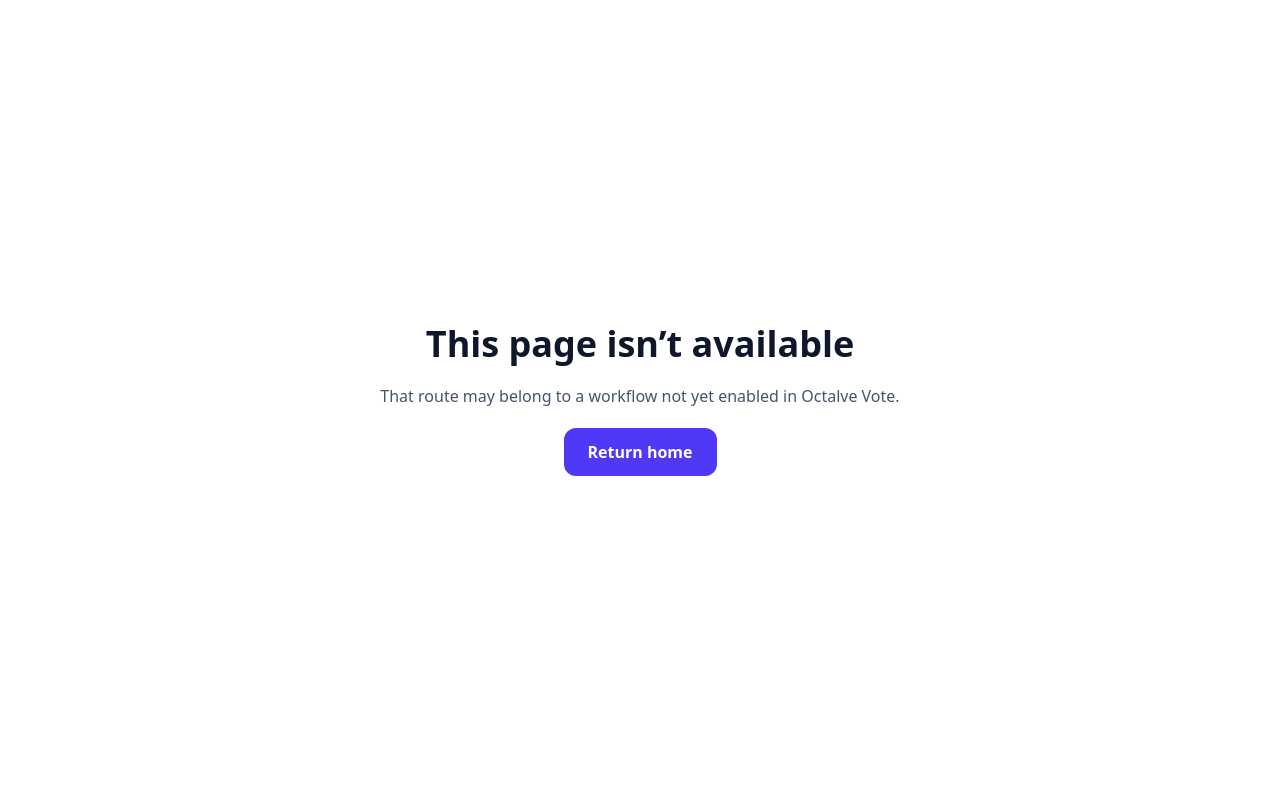
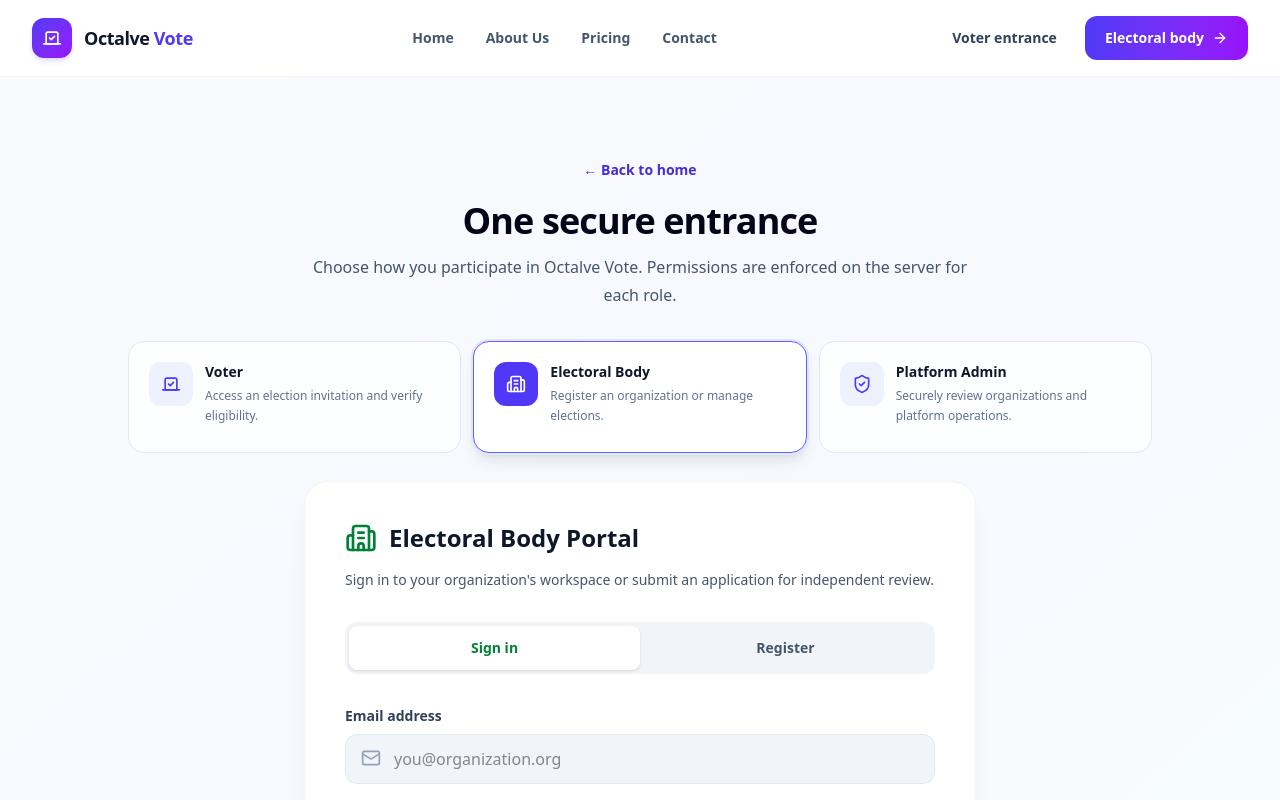
Before and after one commit to octalve-core/octalve-vote, a Next.js app: page /auth in a window 1280 px wide. Before the commit this address had no page. Shown: the top 800 px of the page. Built offline with nearby package versions, Linux system fonts and the light colour scheme.

Commit message:
feat(auth): consolidate voter, electoral and admin entrances into role-aware secure access

```diff
--- a/app/(public)/admin/login/page.tsx
+++ b/app/(public)/admin/login/page.tsx
@@ -1,19 +1,4 @@
-import type { Metadata } from "next";
-import { ShieldCheck } from "lucide-react";
-import { StaffLoginForm } from "@/components/sections/auth/staff-login-form";
-import { isAdminMfaEnabled } from "@/lib/auth/config";
+import { redirect } from "next/navigation";
 
-export const dynamic = "force-dynamic";
-export const metadata: Metadata = { title: "Platform administrator sign-in" };
-
-export default function PlatformLoginPage() {
-  return <main className="min-h-[70vh] bg-gradient-to-br from-slate-50 via-indigo-50/40 to-purple-50/30 px-5 py-16">
-    <div className="mx-auto max-w-lg rounded-3xl border border-slate-100 bg-white p-8 shadow-xl shadow-indigo-950/5 md:p-10">
-      <span className="mx-auto flex size-14 items-center justify-center rounded-2xl bg-indigo-600 text-white"><ShieldCheck className="size-7" /></span>
-      <h1 className="mt-5 text-center text-3xl font-extrabold">Platform Administrator</h1>
-      <p className="mt-3 text-center text-sm leading-6 text-slate-600">Authorized administrator accounts only. Public registration does not create platform administrators.</p>
-      <StaffLoginForm role="admin" enabled={isAdminMfaEnabled()} />
-      <p className="mt-6 text-center text-xs text-amber-800">Admin access requires a provisioned account, an authenticator code and an enabled review environment. No public admin registration.</p>
-    </div>
-  </main>;
-}
+/** Compatibility URL only: every role now shares /auth with separate server authority. */
+export default function LegacyLoginEntry() { redirect("/auth?role=admin"); }
--- /dev/null
+++ b/app/(public)/auth/page.tsx
@@ -0,0 +1,19 @@
+import type { Metadata } from "next";
+import { isSignupEnabled, isStaffLoginEnabled, isAdminMfaEnabled } from "@/lib/auth/config";
+import { UnifiedAccessSection, type AccessRole } from "@/components/sections/auth/unified-access-section";
+
+export const dynamic = "force-dynamic";
+export const metadata: Metadata = {
+  title: "Secure access",
+  description: "One secure entry for voters, electoral bodies and platform administrators."
+};
+
+export default async function AuthPage({ searchParams }: {
+  searchParams: Promise<{ role?: string; mode?: string; email_verified?: string }>
+}) {
+  const query = await searchParams;
+  const role: AccessRole = query.role === "voter" || query.role === "admin" ? query.role : "electoral";
+  return <UnifiedAccessSection role={role} initialMode={query.mode === "register" && role === "electoral" ? "register" : "login"}
+    staffEnabled={isStaffLoginEnabled()} signupEnabled={isSignupEnabled()}
+    adminEnabled={isAdminMfaEnabled()} emailVerified={query.email_verified === "1"} />;
+}
--- a/app/(public)/electoral/login/page.tsx
+++ b/app/(public)/electoral/login/page.tsx
@@ -1,12 +1,4 @@
-import type { Metadata } from "next";
-import { ElectoralAuthSection } from "@/components/sections/auth/electoral-auth-section";
-import { isSignupEnabled, isStaffLoginEnabled } from "@/lib/auth/config";
+import { redirect } from "next/navigation";
 
-export const dynamic = "force-dynamic";
-export const metadata: Metadata = { title: "Electoral body portal" };
-
-export default async function ElectoralLoginPage({ searchParams }: { searchParams: Promise<{ email_verified?: string }> }) {
-  const { email_verified } = await searchParams;
-  return <ElectoralAuthSection loginEnabled={isStaffLoginEnabled()} signupEnabled={isSignupEnabled()}
-    emailVerified={email_verified === "1"} />;
-}
+/** Compatibility URL only: every role now shares /auth with separate server authority. */
+export default function LegacyLoginEntry() { redirect("/auth?role=electoral"); }
--- a/app/(public)/voter/login/page.tsx
+++ b/app/(public)/voter/login/page.tsx
@@ -1,4 +1,4 @@
-import type { Metadata } from "next";
-import { RoleEntrySection } from "@/components/sections/role-entry/role-entry-section";
-export const metadata: Metadata = { title: "Voter portal" };
-export default function Page() { return <RoleEntrySection role="voter" />; }
+import { redirect } from "next/navigation";
+
+/** Compatibility URL only: every role now shares /auth with separate server authority. */
+export default function LegacyLoginEntry() { redirect("/auth?role=voter"); }
--- /dev/null
+++ b/components/sections/auth/unified-access-section.tsx
@@ -0,0 +1,92 @@
+"use client";
+
+import Link from "next/link";
+import { useState } from "react";
+import { Building2, CheckCircle2, LockKeyhole, ShieldCheck, Vote } from "lucide-react";
+import { StaffLoginForm } from "@/components/sections/auth/staff-login-form";
+import { ElectoralRegisterForm } from "@/components/sections/auth/electoral-register-form";
+
+export type AccessRole = "voter" | "electoral" | "admin";
+type Props = {
+  role: AccessRole;
+  initialMode: "login" | "register";
+  staffEnabled: boolean;
+  signupEnabled: boolean;
+  adminEnabled: boolean;
+  emailVerified: boolean;
+};
+
+const choices = [
+  { role: "voter", label: "Voter", icon: Vote, summary: "Access an election invitation and verify eligibility." },
+  { role: "electoral", label: "Electoral Body", icon: Building2, summary: "Register an organization or manage elections." },
+  { role: "admin", label: "Platform Admin", icon: ShieldCheck, summary: "Securely review organizations and platform operations." }
+] as const;
+
+export function UnifiedAccessSection({
+  role, initialMode, staffEnabled, signupEnabled, adminEnabled, emailVerified
+}: Props) {
+  const [mode, setMode] = useState<"login" | "register">(initialMode);
+  const isElectoral = role === "electoral";
+  const available = role === "admin" ? adminEnabled : staffEnabled;
+  return <main className="min-h-[75vh] bg-gradient-to-br from-slate-50 via-indigo-50/50 to-emerald-50/40 px-4 py-12 sm:px-6 sm:py-20">
+    <div className="mx-auto max-w-5xl">
+      <div className="mb-8 text-center">
+        <Link href="/" className="text-sm font-semibold text-indigo-700 hover:underline">← Back to home</Link>
+        <h1 className="mt-5 text-3xl font-extrabold tracking-tight text-slate-950 sm:text-4xl">One secure entrance</h1>
+        <p className="mx-auto mt-3 max-w-2xl text-sm leading-7 text-slate-600 sm:text-base">
+          Choose how you participate in Octalve Vote. Permissions are enforced on the server for each role.
+        </p>
+      </div>
+      <nav aria-label="Choose account role" className="grid grid-cols-1 gap-3 sm:grid-cols-3">
+        {choices.map(choice => <Link key={choice.role} href={`/auth?role=${choice.role}`}
+          aria-current={choice.role === role ? "page" : undefined}
+          className={"flex min-h-28 items-start gap-3 rounded-2xl border p-5 transition hover:border-indigo-400 " +
+            (role === choice.role ? "border-indigo-500 bg-white shadow-lg ring-2 ring-indigo-100" : "border-slate-200 bg-white/80")}>
+          <span className={"rounded-xl p-3 " + (role === choice.role ? "bg-indigo-600 text-white" : "bg-indigo-50 text-indigo-600")}>
+            <choice.icon className="size-5" aria-hidden="true" />
+          </span>
+          <span><span className="block text-sm font-bold text-slate-900">{choice.label}</span>
+            <span className="mt-1 block text-xs leading-5 text-slate-500">{choice.summary}</span></span>
+        </Link>)}
+      </nav>
+      <div className="mx-auto mt-7 max-w-2xl rounded-3xl border border-slate-100 bg-white p-6 shadow-xl shadow-indigo-950/5 sm:p-10">
+        {role === "voter" ? <>
+          <div className="flex items-center gap-3"><Vote className="size-8 text-indigo-600" />
+            <h2 className="text-2xl font-extrabold">Your vote, your voice.</h2></div>
+          <p className="mt-4 leading-7 text-slate-600">
+            Eligible voters will open a verified election invitation and complete a one-time eligibility check.
+          </p>
+          <div role="status" className="mt-7 rounded-2xl border border-amber-200 bg-amber-50 p-5 text-sm leading-7 text-amber-900">
+            Voter sign-in, OTP delivery and ballot submission are intentionally unavailable during security review.
+            No voter credentials or votes are collected through this page.
+          </div>
+          <div className="mt-6 flex items-center gap-2 text-sm text-slate-600">
+            <LockKeyhole className="size-4" /> Voting remains disabled until independent security testing is complete.
+          </div>
+        </> : <>
+          <div className="flex items-center gap-3">
+            {isElectoral ? <Building2 className="size-8 text-green-700"/> : <ShieldCheck className="size-8 text-indigo-600"/>}
+            <h2 className="text-2xl font-extrabold">{isElectoral ? "Electoral Body Portal" : "Platform Administrator"}</h2>
+          </div>
+          <p className="mt-3 text-sm leading-7 text-slate-600">{isElectoral
+            ? "Sign in to your organization's workspace or submit an application for independent review."
+            : "Authorized personnel only. Administrators require a provisioned account and authenticator verification."}</p>
+          {emailVerified && isElectoral && <p role="status" className="mt-5 flex gap-2 rounded-xl border border-green-200 bg-green-50 p-4 text-sm font-semibold text-green-800">
+            <CheckCircle2 className="size-5" /> Organization email verified. Sign in to continue.
+          </p>}
+          {isElectoral && <div className="mt-7 grid grid-cols-2 rounded-xl bg-slate-100 p-1" role="tablist" aria-label="Electoral access">
+            <button role="tab" type="button" aria-selected={mode === "login"} onClick={() => setMode("login")}
+              className={"rounded-lg py-3 text-sm font-bold " + (mode === "login" ? "bg-white text-green-700 shadow-sm" : "text-slate-600")}>Sign in</button>
+            <button role="tab" type="button" aria-selected={mode === "register"} onClick={() => setMode("register")}
+              className={"rounded-lg py-3 text-sm font-bold " + (mode === "register" ? "bg-white text-green-700 shadow-sm" : "text-slate-600")}>Register</button>
+          </div>}
+          {isElectoral && mode === "register" ? <ElectoralRegisterForm enabled={signupEnabled}/> :
+            <StaffLoginForm key={role} role={isElectoral ? "electoral" : "admin"} enabled={available}/>}
+          {role === "admin" && <p className="mt-6 text-center text-xs leading-6 text-slate-500">
+            Administrators cannot register publicly. Access requires independently provisioned credentials and MFA.
+          </p>}
+        </>}
+      </div>
+    </div>
+  </main>;
+}
```
